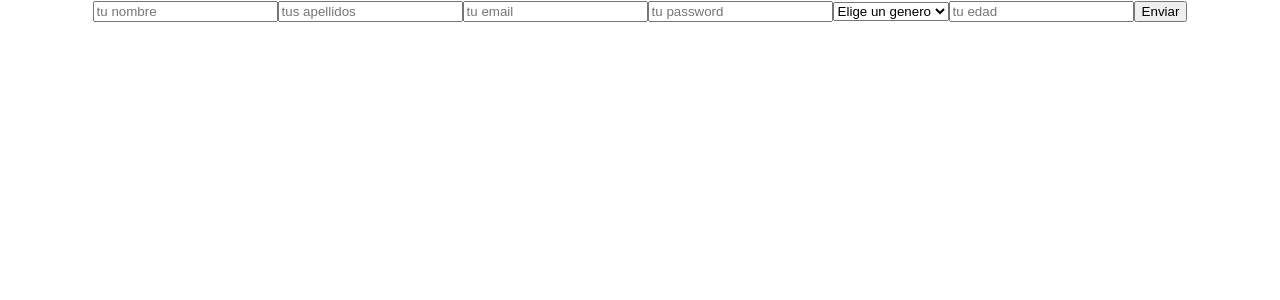
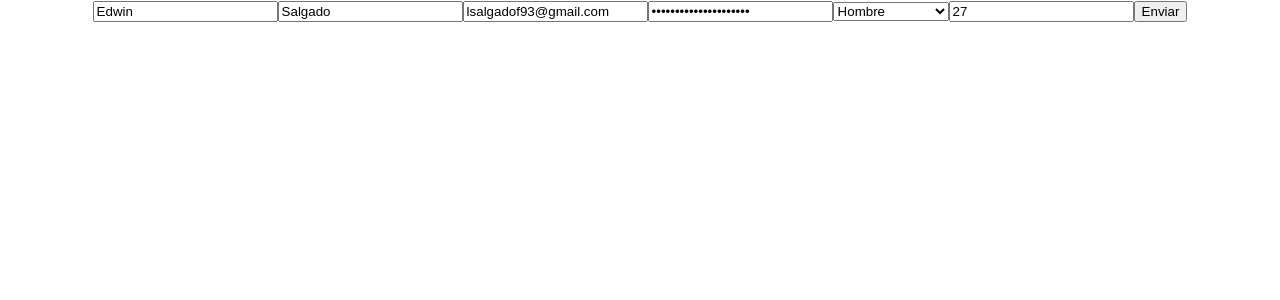
Before and after one commit to warderer/master-en-code, a React (Create React App) app in the folder clases/16.React/06.hooks/: page / in a window 1280 px wide. Shown: the top 300 px of the page. Built offline with nearby package versions, Linux system fonts and the light colour scheme.

Commit message:
hooks/useForm hook for data capture and fill

```diff
--- a/clases/16.React/06.hooks/src/App.js
+++ b/clases/16.React/06.hooks/src/App.js
@@ -1,4 +1,4 @@
-import React from 'react';
+import React, {useEffect, useState} from 'react';
 import './App.scss';
 import useForm from './hook/useForm';
 
@@ -8,12 +8,32 @@ function App() {
   //const [apellido, setApellidos] = useState['']
   //const [email, setEmail] = useState['']
 
+  const [datos, setDatos] = useState({});
+
+  useEffect( ()=>{
+    //Simulando llamada a la API
+    setTimeout(()=>{
+      const info = { // JSON que manda el backend
+        "nombre": "Edwin",
+        "apellidos": "Salgado",
+        "edad": 27,
+        "genero": "H",
+        "email": 'lsalgadof93@gmail.com',
+        "password": "perritobonito"
+      }
+      setDatos(info)
+    },1000)
+
+  },[])
+
+  console.log("Este es el valor de la API",datos);
+
   const sendData = (data) => {
     //Aca mandamos la info a la API
     console.log("Esta es mi data final-->",data);
   }
 
-  const {inputs, handleInputChange, handleSubmit} = useForm(sendData);
+  const {inputs, handleInputChange, handleSubmit} = useForm(sendData, datos);
 
   return (
     <div className="App">
--- a/clases/16.React/06.hooks/src/hook/useForm.js
+++ b/clases/16.React/06.hooks/src/hook/useForm.js
@@ -5,16 +5,20 @@
 // 3. Tienes que utilizar Hooks de React, y no deben contener loops, condiciones o funciones anidadas.
 // LOS HOOKS TIENEN QUE SER UNIVERSALES
 
-import React, { useState } from 'react'; //cumplo con 3. usar hooks de react
+import React, { useState, useEffect } from 'react'; //cumplo con 3. usar hooks de react
 
-function useForm(callback){
-    const [inputs, setInputs] = useState({}) // aqui voy a estar guardando los valores de mis formularios.
+function useForm(callback, defaults){
+    const [inputs, setInputs] = useState(defaults) // aqui voy a estar guardando los valores de mis formularios.
     // Al inicializarse como objeto, puede contener cualquier cantidad y tipo de datos.
     // {
     //    "nombre": "Pedro",
     //    "apellidos": "Gomez"
     //    ...
     // }
+    useEffect(()=>{
+        //useEffect escucha cambios en los props o en el estado
+        setInputs({...defaults})
+    },[defaults]) //Los corchetes al final sirven para escuchar cambios en alguna parte del componente
 
     const handleSubmit = (event) => {
         //HandleSubmit va a ser ocupada en el submit de mis forms
```
